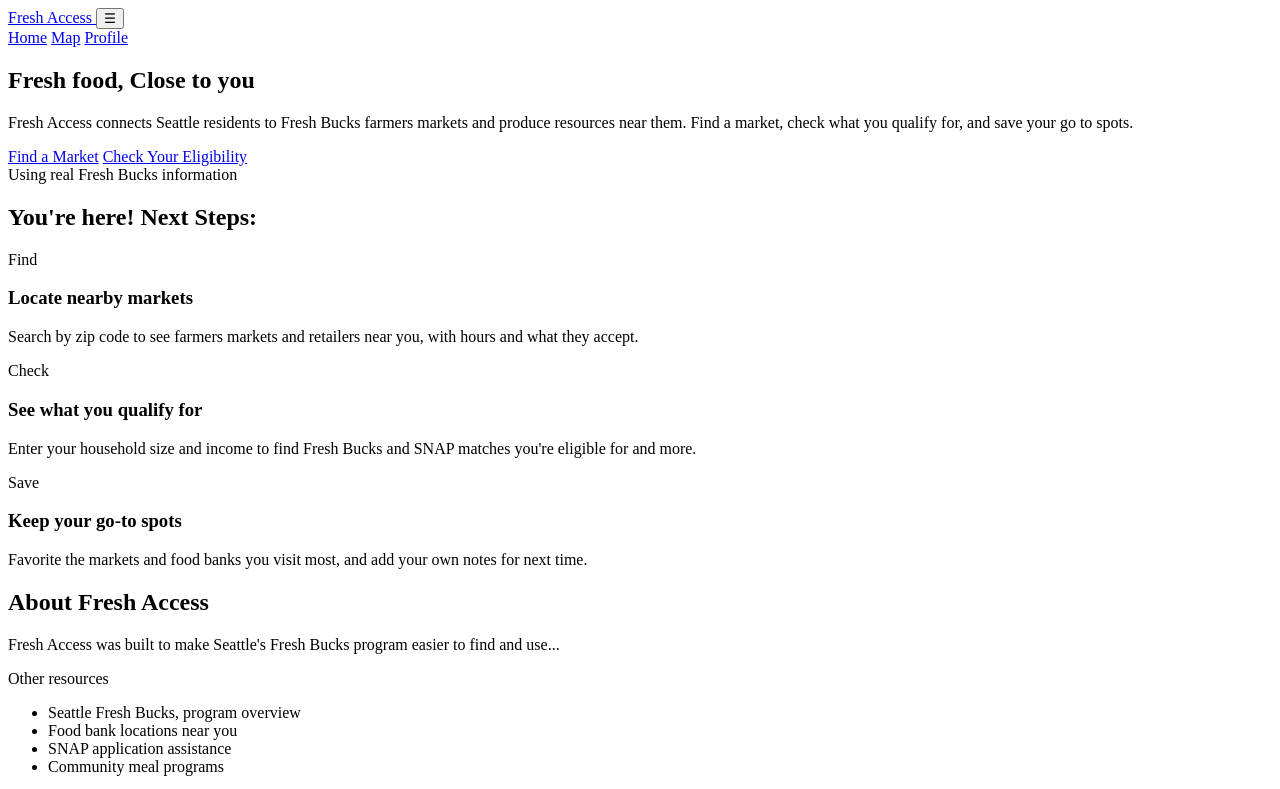
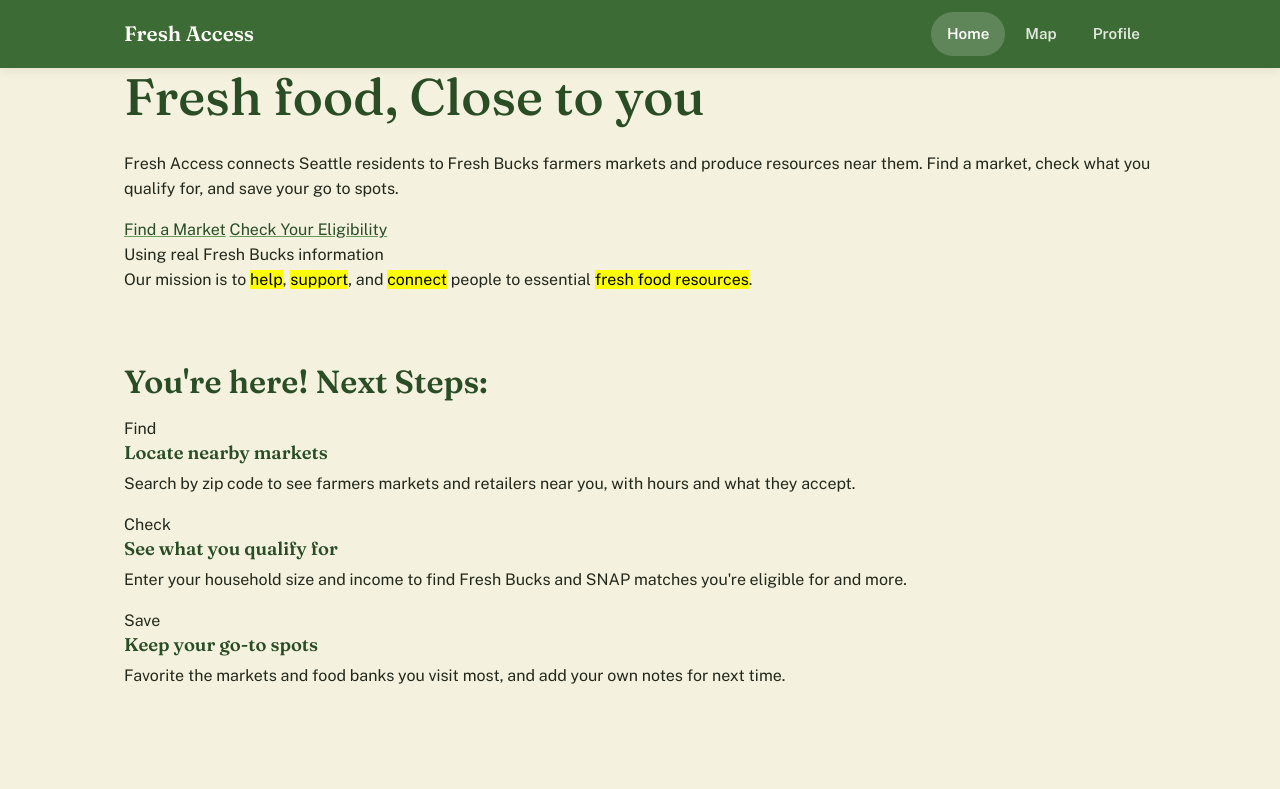
Before and after one commit to PAP-2026-Summer-L5-G1/final-project-team-1, a plain HTML site: page index.html in a window 1280 px wide. Shown: the top 789 px of the page. Drawn offline with nearby package versions, Linux system fonts and the light colour scheme.

Commit message:
created style sheet with soft green in mind, taking choice is self choosing everything.. colors have been choosen as well as header details and such + updated random highlights for index

```diff
--- a/index.html
+++ b/index.html
@@ -3,10 +3,10 @@
     <head>
         <meta charset="UTF-8">
         <meta name="viewport" content="width=device-width, initial-scale=1.0">
-        <title>Fresh Acess</title>
+        <title>Fresh Access</title>
         <link rel="preconnect" href="https://fonts.googleapis.com">
         <link href="https://fonts.googleapis.com/css2?family=Fraunces:wght@500;600&family=Public+Sans:wght@400;600;700&family=IBM+Plex+Mono:wght@500;600&display=swap" rel="stylesheet">
-        <link rel="stylesheet" href="css/style.css">
+        <link rel="stylesheet" href="style.css">
     </head>
     <body>
         <header class="site-header">
@@ -36,6 +36,15 @@
                 <div class="stamp" aria-hidden="true">
                     <span>Using real Fresh Bucks information</span>
                 </div>
+            </div>
+        </section>
+
+        <section class="mission">
+            <div class="wrap">
+                <p class="mission-statement">
+                Our mission is to <mark>help</mark>, <mark>support</mark>, and <mark>connect</mark> people to essential
+                <mark>fresh food resources</mark>.
+                </p>
             </div>
         </section>
 
--- /dev/null
+++ b/style.css
@@ -0,0 +1,134 @@
+/* Design Details */
+
+:root {
+  --ink:        #23281C;   /* primary text */
+  --paper:      #f4f1de;   /* page background, unbleached paper */
+  --paper-dim:  #dfdcc4;   /* card background, slightly deeper */
+  --leaf:       #3C6B35;   /* brand green — header, primary buttons */
+  --leaf-dark:  #2A4D26;   /* hover / pressed green */
+  --leaf-light: #6B9B5C;   /* secondary accents, links */
+  --harvest:    #E0A526;   /* golden accent — badges, highlights */
+  --tomato:     #B0432E;   /* favorites, alerts */
+  --line:       #D8CFB8;   /* dividers */
+  --white:      #FFFEFB;
+
+  --font-display: "Fraunces", Georgia, serif;
+  --font-body: "Public Sans", -apple-system, BlinkMacSystemFont, sans-serif;
+  --font-mono: "IBM Plex Mono", "Courier New", monospace;
+
+  --radius: 10px;
+  --shadow: 0 2px 10px rgba(35, 40, 28, 0.08);
+}
+
+* { box-sizing: border-box; }
+
+html { scroll-behavior: smooth; }
+
+body {
+  margin: 0;
+  background: var(--paper);
+  color: var(--ink);
+  font-family: var(--font-body);
+  font-size: 16px;
+  line-height: 1.55;
+}
+
+h1, h2, h3 {
+  font-family: var(--font-display);
+  font-weight: 600;
+  line-height: 1.15;
+  margin: 0 0 0.5em;
+  color: var(--leaf-dark);
+}
+
+h1 { font-size: clamp(2.1rem, 4vw, 3.2rem); font-weight: 500; }
+h2 { font-size: clamp(1.5rem, 2.6vw, 2rem); }
+h3 { font-size: 1.15rem; }
+
+p { margin: 0 0 1em; }
+
+a { color: var(--leaf-dark); text-decoration-color: var(--leaf-light); }
+a:hover { color: var(--leaf); }
+
+a:focus-visible,
+button:focus-visible,
+input:focus-visible,
+.market-card:focus-visible {
+  outline: 3px solid var(--harvest);
+  outline-offset: 2px;
+}
+
+/* Layout helpers */
+
+.wrap {
+  max-width: 1080px;
+  margin: 0 auto;
+  padding: 0 24px;
+}
+
+.section {
+  padding: 56px 0;
+}
+
+/* Header / Nav */
+
+.site-header {
+  background: var(--leaf);
+  color: var(--white);
+  position: sticky;
+  top: 0;
+  z-index: 20;
+  box-shadow: var(--shadow);
+}
+
+.site-header .wrap {
+  display: flex;
+  align-items: center;
+  justify-content: space-between;
+  height: 68px;
+}
+
+.brand {
+  display: flex;
+  align-items: center;
+  gap: 10px;
+  color: var(--white);
+  text-decoration: none;
+  font-family: var(--font-display);
+  font-size: 1.3rem;
+  font-weight: 600;
+}
+
+.brand-mark {
+  width: 34px;
+  height: 34px;
+  flex-shrink: 0;
+}
+
+.main-nav {
+  display: flex;
+  gap: 4px;
+}
+
+.main-nav a {
+  color: var(--white);
+  text-decoration: none;
+  font-size: 0.95rem;
+  font-weight: 600;
+  padding: 10px 16px;
+  border-radius: 999px;
+  opacity: 0.85;
+  transition: background 0.15s ease, opacity 0.15s ease;
+}
+
+.main-nav a:hover { opacity: 1; background: rgba(255,255,255,0.12); }
+.main-nav a.active { opacity: 1; background: rgba(255,255,255,0.18); }
+
+.nav-toggle {
+  display: none;
+  background: none;
+  border: none;
+  color: var(--white);
+  font-size: 1.6rem;
+  cursor: pointer;
+}
```
